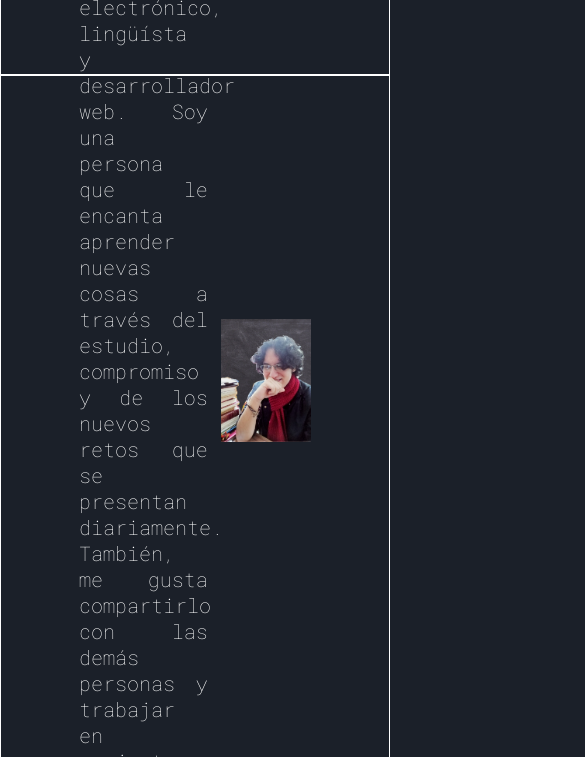
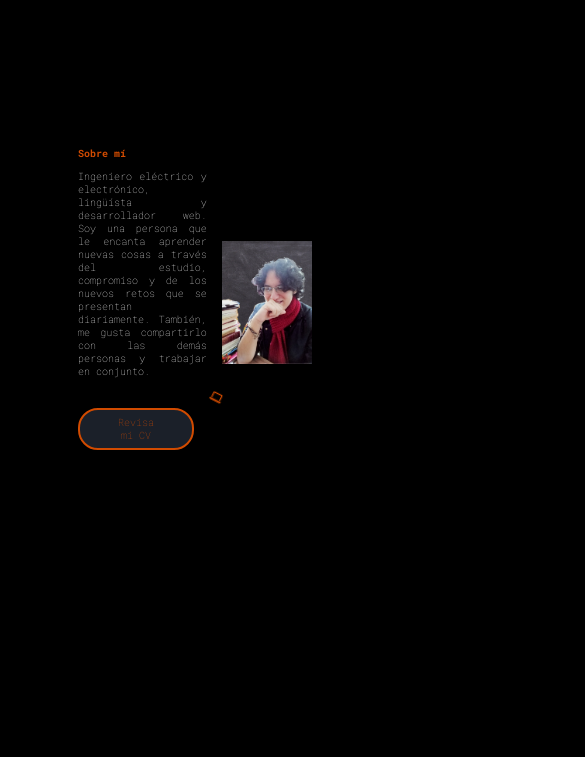
Before and after one commit to Mauriciods07/pagina-personal, a plain HTML site: page index.html in a window 390 px wide. Shown: the part 847-1604 px from the top of the page, 585 px wide, since content can reach past the window. Drawn offline with nearby package versions, Linux system fonts and the light colour scheme.

Commit message:
cambios en index

```diff
--- a/assets/css/style.css
+++ b/assets/css/style.css
@@ -34,7 +34,6 @@ h2 {
 
 section {
     min-height: 75vh;
-    border: 1px solid white;
     padding: 5vh 10vw 20vh 15vw;
 }
 
@@ -359,3 +358,33 @@ textarea {
     margin: 0px;
     margin-left: 18vw;
 }
+
+@media (max-width: 768px) {
+    body {
+        background-color: aqua;
+    }
+    html {
+        font-size: 15px;
+    }
+}
+
+@media (max-width: 576px) {
+    body {
+        background-color: black;
+    }
+    html {
+        font-size: 10px;
+    }
+}
+
+@media (max-width: 360px) {
+    body {
+        background-color: red;
+    }
+    html {
+        font-size: 5px;
+    }
+    .projects-section {
+        flex-direction: column;
+    }
+}
```
Also changed, not shown: readme.md.
